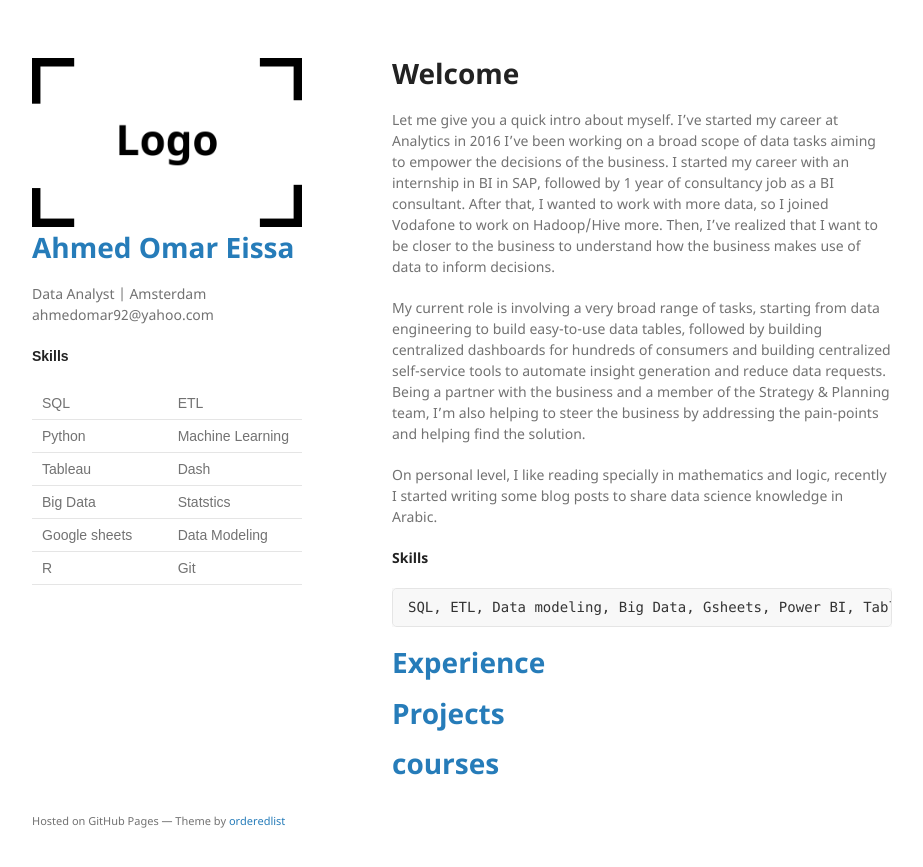
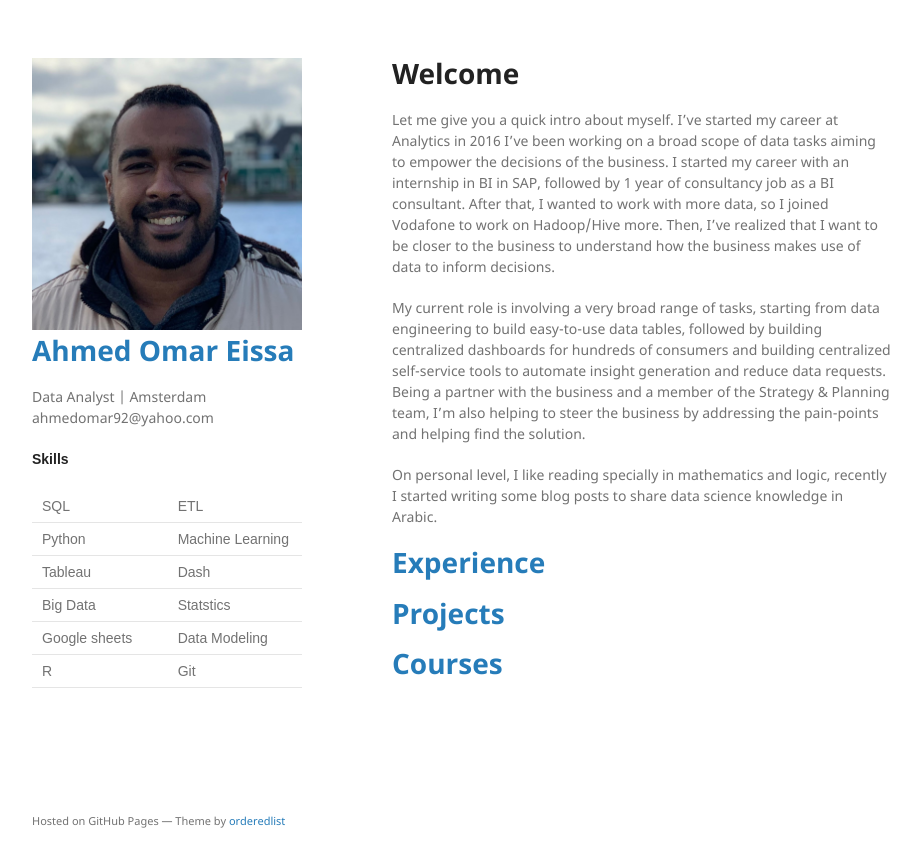
Before and after one commit to AhmedOmarEissa/AhmedOmarEissa.github.io, a Jekyll site: the page built from index.md, in a window 1280 px wide. Shown: the top 867 px of the page, without its empty margins (178-1101 px from the left). Built offline with Jekyll 4.4.1, drawn with Linux system fonts in a browser that asks for light colours; our own code applies the rules of GitHub Pages for plain Markdown files.

Commit message:
Adding Pic

````diff
--- a/_config.yml
+++ b/_config.yml
@@ -1,6 +1,6 @@
 title: Ahmed Omar Eissa
 description:  Data Analyst | Amsterdam | ahmed.omar@uber.com | www.linkedin.com/in/ahmedomareissa
-logo: /assets/img/logo.png
+logo: /assets/img/me.jpg
 show_downloads: false
 is_user_page: false
 #google_analytics:
--- a/index.md
+++ b/index.md
@@ -11,16 +11,8 @@ My current role is involving a very broad range of tasks, starting from data eng
 On personal level, I like reading specially in mathematics and logic, recently I started writing some blog posts to share data science knowledge in Arabic.
 
 
-**Skills**
-```
-SQL, ETL, Data modeling, Big Data, Gsheets, Power BI, Tableau, Python, R, Statstics, Git, Machine Learning, Business Performance Management.
-```
-
-
 # [Experience](./Resume.html)
-
 
 # [Projects](./projects.html)
 
-
-# [courses](./courses.html)
+# [Courses](./courses.html)
````
Also changed, not shown: assets/img/Me.jpg (added), 2 other files.
